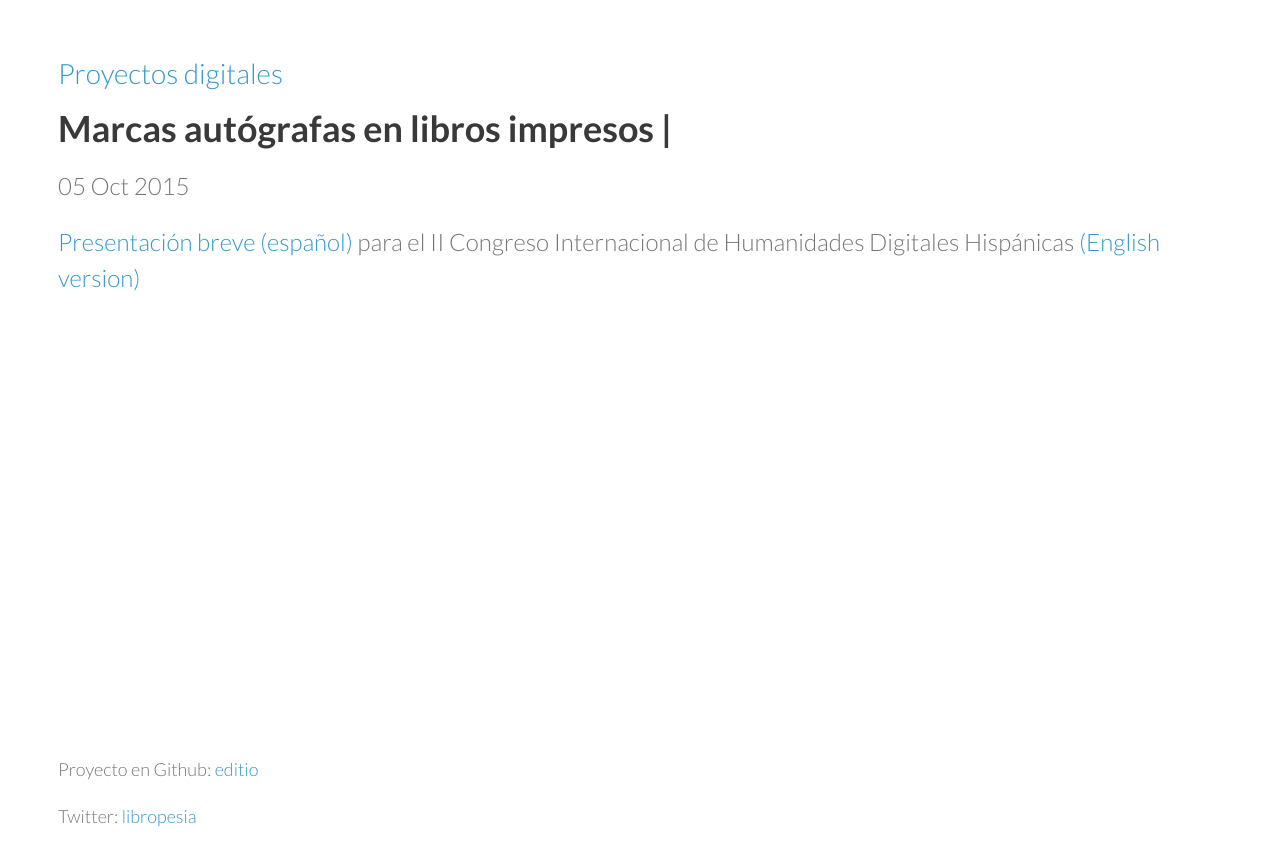
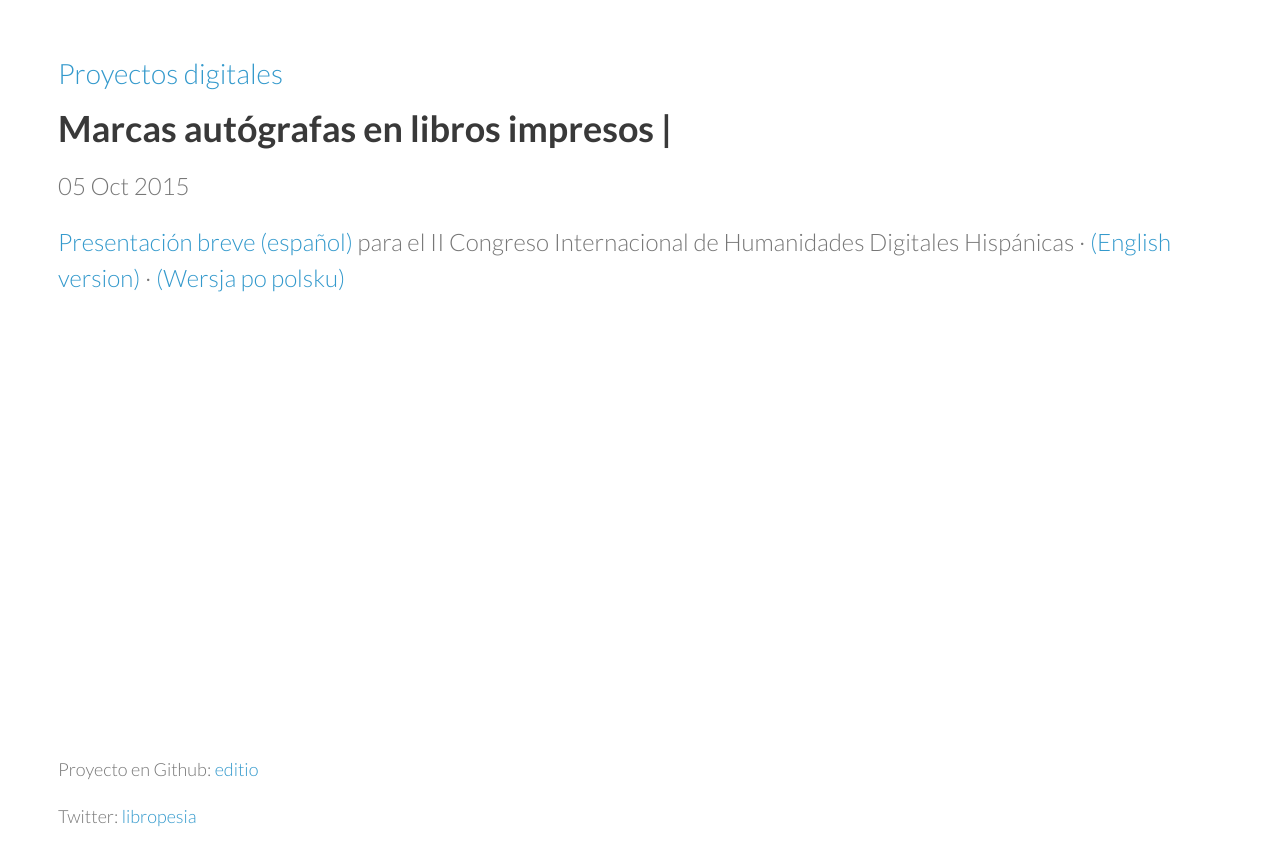
Before and after one commit to editio/editio.github.io, a Jekyll site: the page built from _posts/2015-10-05-marcas-aut-grafas-en-libros-impresos.md, in a window 1280 px wide. Shown: the top 866 px of the page. Built offline with Jekyll 4.4.1, drawn with Linux system fonts in a browser that asks for light colours; Markdown is read by kramdown in place of the engine named in the settings.

Commit message:
Updated 2015-10-05-marcas-aut-grafas-en-libros-impresos.md

```diff
--- a/_posts/2015-10-05-marcas-aut-grafas-en-libros-impresos.md
+++ b/_posts/2015-10-05-marcas-aut-grafas-en-libros-impresos.md
@@ -2,7 +2,6 @@
 published: true
 layout: post
 title: Marcas autógrafas en libros impresos
-author: ''
 ---
 
-[Presentación breve (español)](http://editio.github.io/slides/marginalia-es.html) para el II Congreso Internacional de Humanidades Digitales Hispánicas [(English version)](http://editio.github.io/slides/marginalia-en.html)
+[Presentación breve (español)](http://editio.github.io/slides/marginalia-es.html) para el II Congreso Internacional de Humanidades Digitales Hispánicas · [(English version)](http://editio.github.io/slides/marginalia-en.html) · [(Wersja po polsku)](http://editio.github.io/manual/marginalia-pl.html)
```
